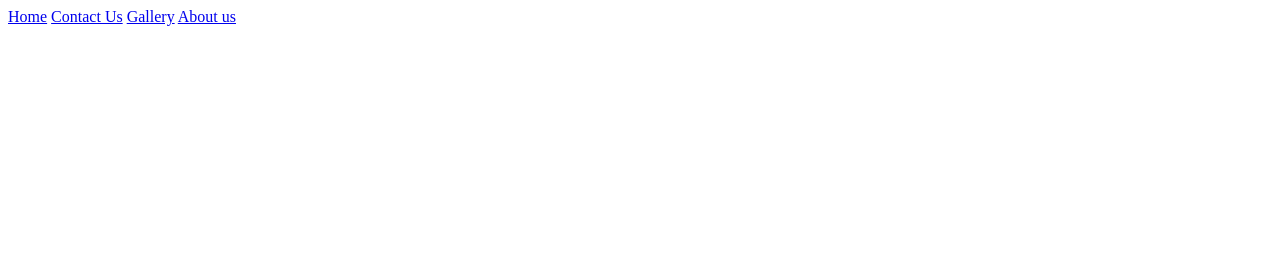
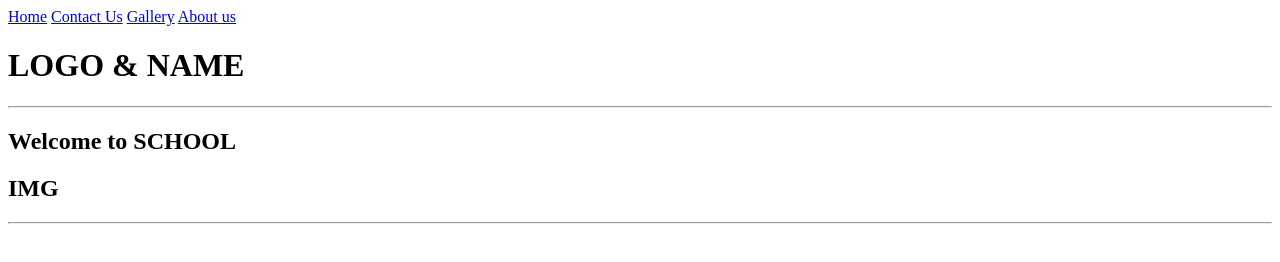
Before and after one commit to nethsarasahan61/Group-Activity--NOX-, a plain HTML site: page index.html in a window 1280 px wide. Drawn offline with Linux system fonts and the light colour scheme.

Commit message:
Added a loco and welcome

```diff
--- a/index.html
+++ b/index.html
@@ -14,5 +14,10 @@
             <a href="aboutus.html">About us</a>
         </nav>
     </header>
+    <h1>LOGO & NAME</h1>
+    <hr>
+    <h2>Welcome to SCHOOL</h2>
+    <h2>IMG</h2>
+    <hr>
 </body>
 </html>
```
